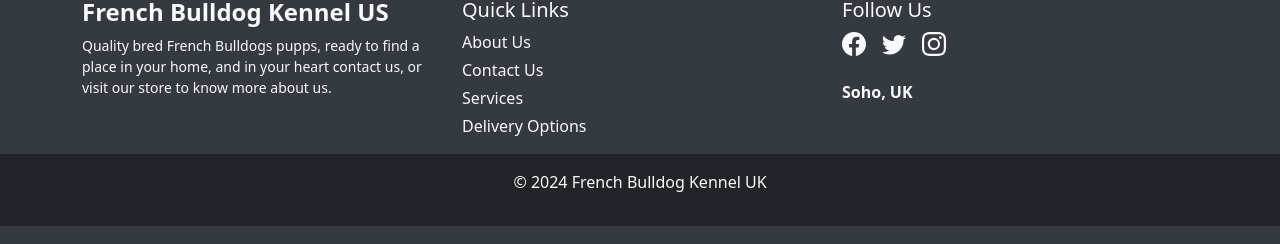
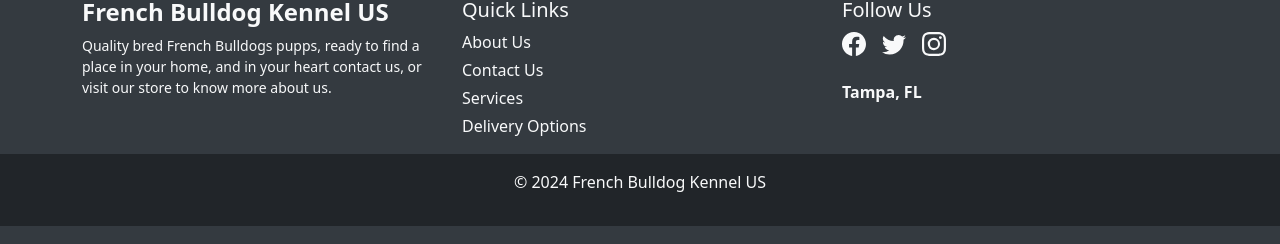
Before and after one commit to MrJefferson29/sparko, a React (Create React App) app in the folder frontend/: page / in a window 1280 px wide. Shown: the part 3605-3849 px from the top of the page. Built offline with nearby package versions, Linux system fonts and the light colour scheme; no server answers; a web font is replaced by a local one.

Commit message:
Update Footer.js

```diff
--- a/frontend/src/components/GeneralScreens/Footer.js
+++ b/frontend/src/components/GeneralScreens/Footer.js
@@ -41,13 +41,13 @@ function Footer() {
                 </SocialIcon>
               </SocialIcons>
               <br />
-              <p><b>Soho, UK</b></p>
+              <p><b>Tampa, FL</b></p>
             </FooterSection>
           </Col>
         </Row>
       </Container>
       <FooterBottom>
-        <p>&copy; 2024 French Bulldog Kennel UK</p>
+        <p>&copy; 2024 French Bulldog Kennel US</p>
       </FooterBottom>
     </FooterContainer>
   );
```
